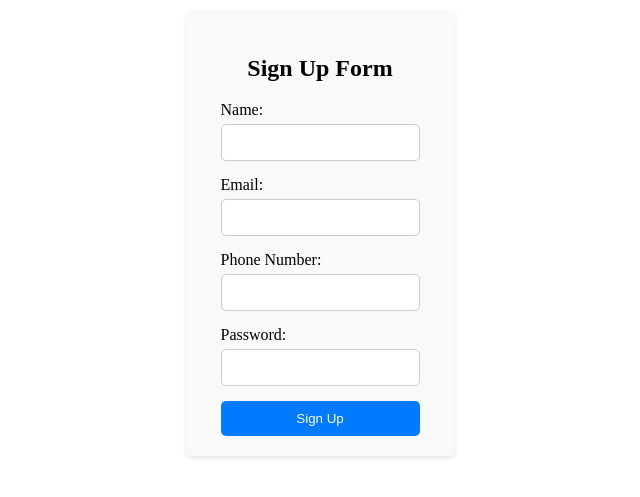
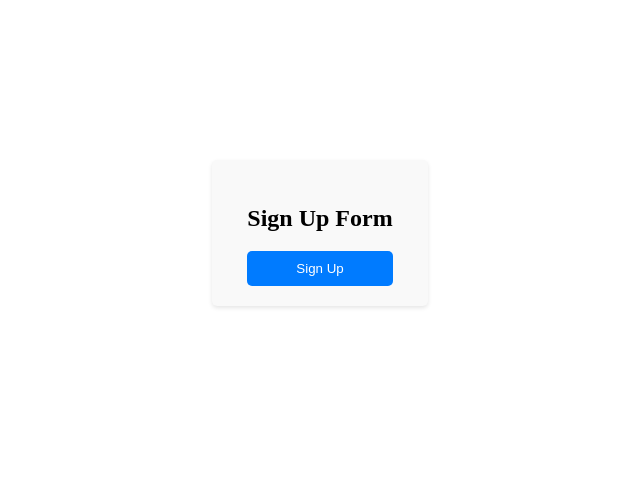
Before and after one commit to adeptcoder014/demoSite, a Next.js app: page /signUp in a window 1280 px wide. Shown: the part 167-664 px from the top of the page, without its empty margins (320-960 px from the left). Built offline with nearby package versions, Linux system fonts and the light colour scheme.

Commit message:
loading ...

```diff
--- a/pages/signUp.js
+++ b/pages/signUp.js
@@ -11,6 +11,7 @@ export default function SignUp() {
     phone: "",
     password: "", // Added password field
   });
+  const [loading, setLoading] = useState(false); // Initialize loading state
 
   const handleChange = (e) => {
     const { name, value } = e.target;
@@ -22,6 +23,7 @@ export default function SignUp() {
 
   const handleSubmit = async (e) => {
     e.preventDefault();
+    setLoading(true); // Set loading to true when submitting form
     try {
       const response = await fetch(`${baseURL}/auth/signup`, {
         method: "POST",
@@ -58,12 +60,17 @@ export default function SignUp() {
         text: 'An error occurred while signing up. Please try again later.',
       });
       // Handle error appropriately (e.g., show error message to user)
+    } finally {
+      setLoading(false); // Set loading back to false after API call is completed
     }
   };
 
   return (
     <div className="container center">
       <div className="container-style">
+        {/* Add loading indicator */}
+        {loading && <div>Loading...</div>}
+
         <div style={{ marginBottom: 25 }}>
           {/* <h1 className="h1 centerText">Your Astrological Map Awaits</h1> */}
           {/* <h3 className="h3 centerText">Enter Your Birth Information</h3> */}
@@ -71,56 +78,14 @@ export default function SignUp() {
 
         <div className="container">
           <div style={{textAlign:'center'}}>
-
             <h2>Sign Up Form</h2>
           </div>
           <form onSubmit={handleSubmit}>
-            <div className="form-group">
-              <label htmlFor="name">Name:</label>
-              <input
-                type="text"
-                id="name"
-                name="name"
-                value={formData.name}
-                onChange={handleChange}
-                required
-              />
-            </div>
-            <div className="form-group">
-              <label htmlFor="email">Email:</label>
-              <input
-                type="email"
-                id="email"
-                name="email"
-                value={formData.email}
-                onChange={handleChange}
-                required
-              />
-            </div>
-            <div className="form-group">
-              <label htmlFor="phone">Phone Number:</label>
-              <input
-                type="tel"
-                id="phone"
-                name="phone"
-                value={formData.phone}
-                onChange={handleChange}
-                required
-              />
-            </div>
-            <div className="form-group">
-              <label htmlFor="password">Password:</label>
-              <input
-                type="password"
-                id="password"
-                name="password"
-                value={formData.password}
-                onChange={handleChange}
-                required
-              />
-            </div>
-            <button type="submit" className="btn">
-              Sign Up
+            {/* Your form inputs */}
+            {/* ... */}
+            <button type="submit" className="btn" disabled={loading}>
+              {/* Change button text based on loading state */}
+              {loading ? 'Signing Up...' : 'Sign Up'}
             </button>
           </form>
         </div>
```
